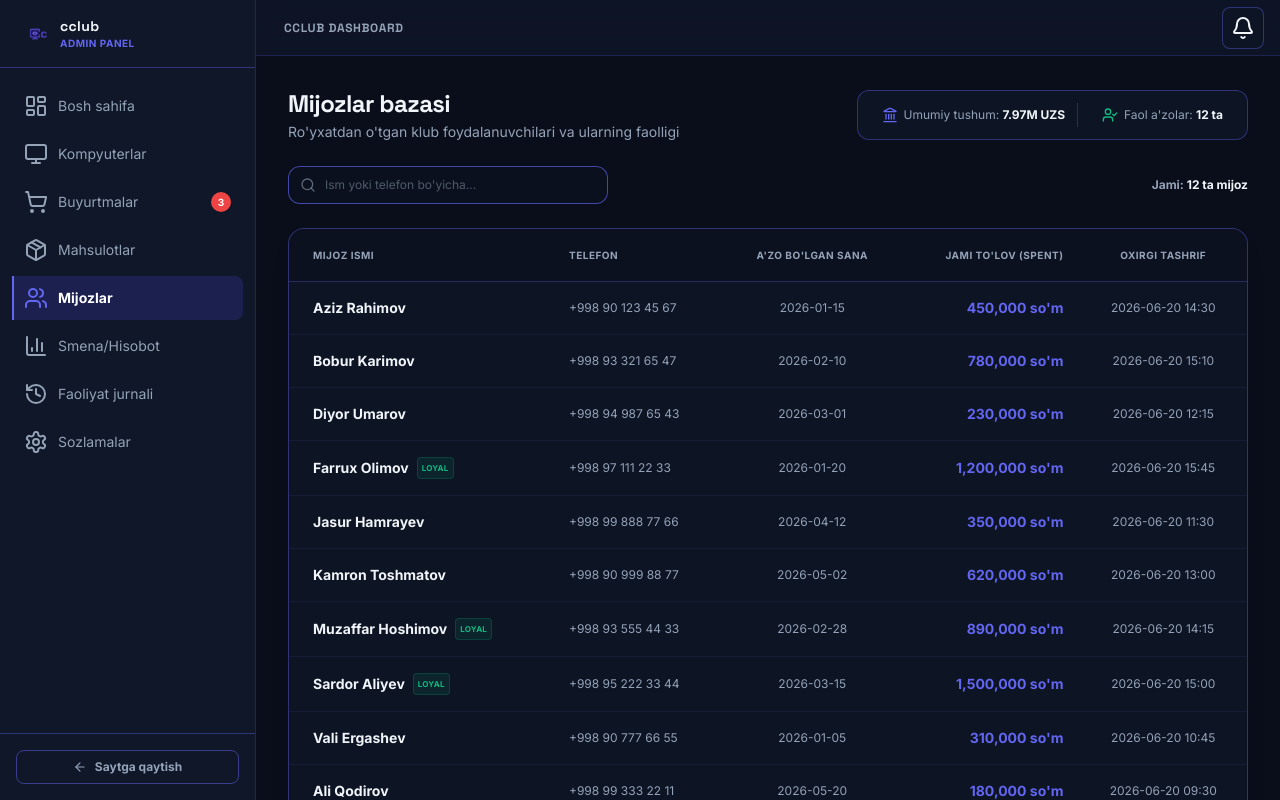
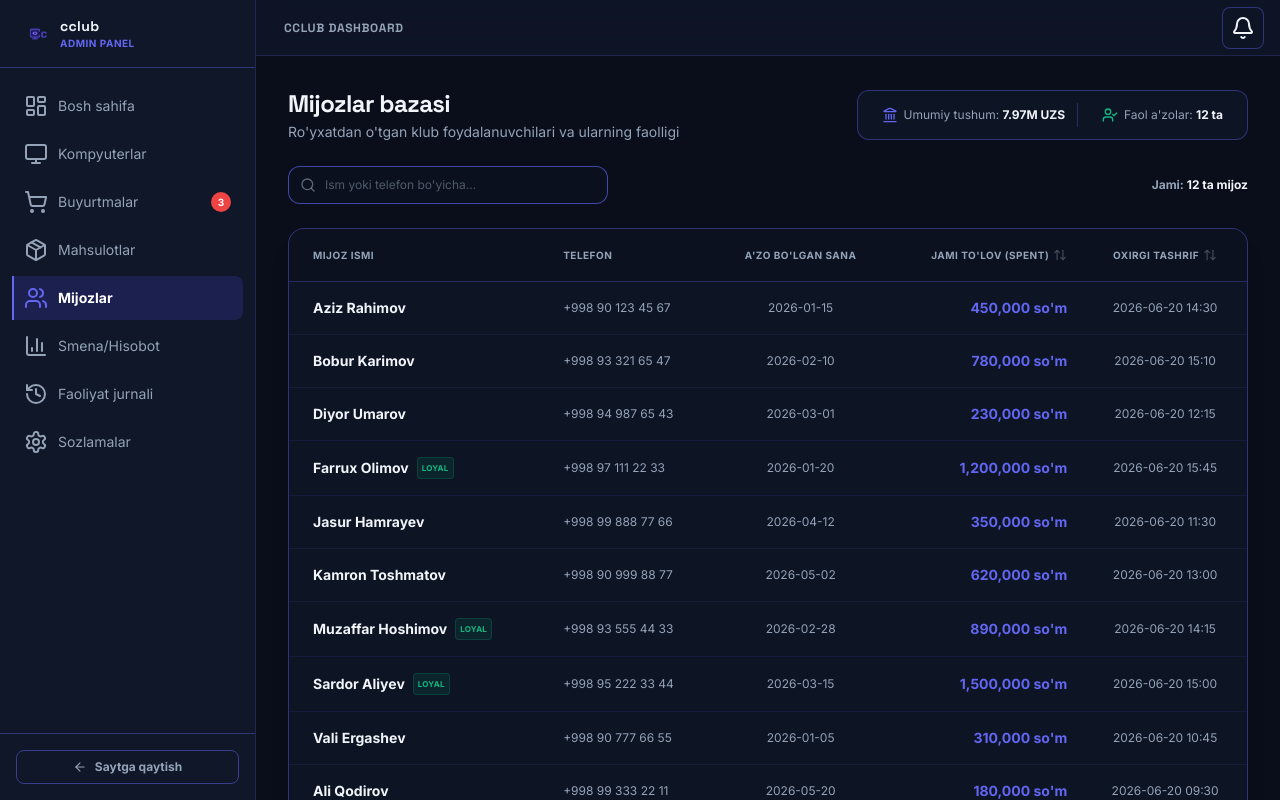
Before and after one commit to exline1/cclub, a Next.js app in the folder frontend/: page /admin/customers in a window 1280 px wide. Shown: the top 800 px of the page. Built offline with nearby package versions, Linux system fonts and the light colour scheme.

Commit message:
feat: implement customers, products and orders sorting

```diff
--- a/frontend/src/app/admin/customers/page.tsx
+++ b/frontend/src/app/admin/customers/page.tsx
@@ -1,9 +1,10 @@
 "use client";
 
 import React, { useState, useEffect } from "react";
-import { Users, Search, Landmark, UserCheck, HeartHandshake } from "lucide-react";
+import { Users, Search, Landmark, UserCheck, HeartHandshake, ArrowUpDown } from "lucide-react";
 import { MOCK_CUSTOMERS, Customer } from "@/lib/admin-mock-data";
 import CustomerDetailModal from "@/components/admin/customers/CustomerDetailModal";
+import { cn } from "@/lib/utils";
 
 export default function CustomersAdminPage() {
   const [customers, setCustomers] = useState<Customer[]>([]);
@@ -11,6 +12,18 @@ export default function CustomersAdminPage() {
   const [selectedCustomer, setSelectedCustomer] = useState<Customer | null>(null);
   const [isModalOpen, setIsModalOpen] = useState(false);
   const [isMounted, setIsMounted] = useState(false);
+
+  const [sortField, setSortField] = useState<"totalSpent" | "lastVisit" | null>(null);
+  const [sortOrder, setSortOrder] = useState<"asc" | "desc">("desc");
+
+  const handleSort = (field: "totalSpent" | "lastVisit") => {
+    if (sortField === field) {
+      setSortOrder(sortOrder === "asc" ? "desc" : "asc");
+    } else {
+      setSortField(field);
+      setSortOrder("desc");
+    }
+  };
 
   useEffect(() => {
     // Standard mock list
@@ -30,6 +43,19 @@ export default function CustomersAdminPage() {
       c.name.toLowerCase().includes(query) ||
       c.phone.replace(/[^0-9+]/g, "").includes(query.replace(/[^0-9+]/g, ""))
     );
+  });
+
+  const sortedCustomers = [...filteredCustomers].sort((a, b) => {
+    if (!sortField) return 0;
+    if (sortField === "totalSpent") {
+      return sortOrder === "asc" ? a.totalSpent - b.totalSpent : b.totalSpent - a.totalSpent;
+    }
+    if (sortField === "lastVisit") {
+      const dateA = new Date(a.lastVisit).getTime();
+      const dateB = new Date(b.lastVisit).getTime();
+      return sortOrder === "asc" ? dateA - dateB : dateB - dateA;
+    }
+    return 0;
   });
 
   // Calculate Registry Stats
@@ -101,16 +127,32 @@ export default function CustomersAdminPage() {
         <div className="overflow-x-auto">
           <table className="w-full text-left text-xs sm:text-sm whitespace-nowrap">
             <thead>
-              <tr className="border-b border-border-glass/30 bg-background-primary/40 text-text-secondary text-[10px] uppercase font-bold tracking-wider select-none">
+              <tr className="border-b border-border-glass/30 bg-background-primary/40 text-text-secondary text-[10px] uppercase font-bold tracking-wider select-none font-sans">
                 <th className="p-4 pl-6">Mijoz ismi</th>
                 <th className="p-4">Telefon</th>
                 <th className="p-4 text-center">A&apos;zo bo&apos;lgan sana</th>
-                <th className="p-4 text-right">Jami to&apos;lov (Spent)</th>
-                <th className="p-4 text-center">Oxirgi tashrif</th>
+                <th
+                  className="p-4 text-right cursor-pointer hover:text-text-primary transition-colors"
+                  onClick={() => handleSort("totalSpent")}
+                >
+                  <div className="flex items-center justify-end gap-1">
+                    Jami to&apos;lov (Spent)
+                    <ArrowUpDown className={cn("h-3.5 w-3.5", sortField === "totalSpent" ? "text-accent-glow" : "opacity-40")} />
+                  </div>
+                </th>
+                <th
+                  className="p-4 text-center cursor-pointer hover:text-text-primary transition-colors"
+                  onClick={() => handleSort("lastVisit")}
+                >
+                  <div className="flex items-center justify-center gap-1">
+                    Oxirgi tashrif
+                    <ArrowUpDown className={cn("h-3.5 w-3.5", sortField === "lastVisit" ? "text-accent-glow" : "opacity-40")} />
+                  </div>
+                </th>
               </tr>
             </thead>
             <tbody className="divide-y divide-border-glass/10">
-              {filteredCustomers.length === 0 ? (
+              {sortedCustomers.length === 0 ? (
                 <tr>
                   <td colSpan={5} className="p-10 text-center text-text-secondary/55">
                     <Users className="h-10 w-10 mx-auto mb-2 opacity-50 stroke-1" />
@@ -119,7 +161,7 @@ export default function CustomersAdminPage() {
                   </td>
                 </tr>
               ) : (
-                filteredCustomers.map((customer) => {
+                sortedCustomers.map((customer) => {
                   const { id, name, phone, joinedAt, totalSpent, lastVisit } = customer;
                   const isLoyal = totalSpent >= 800000;
 
--- a/frontend/src/app/admin/orders/page.tsx
+++ b/frontend/src/app/admin/orders/page.tsx
@@ -27,6 +27,7 @@ const VALID_PC_NUMBERS = [
 
 export default function OrdersAdminPage() {
   const [orders, setOrders] = useState<Order[]>([]);
+  const [sortOrder, setSortOrder] = useState<"newest" | "oldest">("newest");
   const [isMounted, setIsMounted] = useState(false);
 
   // 1. Initial State Load
@@ -187,10 +188,17 @@ export default function OrdersAdminPage() {
     window.dispatchEvent(new Event("cclub_notifications_updated"));
   };
 
+  // Sort orders before grouping
+  const sortedOrders = [...orders].sort((a, b) => {
+    const timeA = new Date(a.createdAt).getTime();
+    const timeB = new Date(b.createdAt).getTime();
+    return sortOrder === "newest" ? timeB - timeA : timeA - timeB;
+  });
+
   // Group columns
-  const pendingOrders = orders.filter((o) => o.status === "pending");
-  const preparingOrders = orders.filter((o) => o.status === "preparing");
-  const deliveredOrders = orders.filter((o) => o.status === "delivered");
+  const pendingOrders = sortedOrders.filter((o) => o.status === "pending");
+  const preparingOrders = sortedOrders.filter((o) => o.status === "preparing");
+  const deliveredOrders = sortedOrders.filter((o) => o.status === "delivered");
 
   if (!isMounted) {
     return (
@@ -216,6 +224,17 @@ export default function OrdersAdminPage() {
           </p>
         </div>
 
+        {/* Actions bar */}
+        <div className="flex items-center gap-3">
+          {/* Sort order toggle */}
+          <button
+            type="button"
+            onClick={() => setSortOrder(sortOrder === "newest" ? "oldest" : "newest")}
+            className="flex items-center justify-center gap-1.5 px-4 py-2.5 rounded-xl border border-border-glass bg-background-primary/40 text-text-primary text-xs font-bold transition-all duration-200 hover:border-accent-glow hover:bg-accent-glow/5 active:scale-95"
+          >
+            Saralash: {sortOrder === "newest" ? "Eng yangi" : "Eng eski"}
+          </button>
+
           {/* Simulation trigger */}
           <button
             type="button"
@@ -225,6 +244,7 @@ export default function OrdersAdminPage() {
             <Sparkles className="h-4 w-4 shrink-0" />
             Test: yangi buyurtma yuborish
           </button>
+        </div>
       </div>
 
       {/* Kanban Layout columns grid */}
--- a/frontend/src/components/admin/products/ProductTable.tsx
+++ b/frontend/src/components/admin/products/ProductTable.tsx
@@ -1,7 +1,7 @@
 "use client";
 
-import React from "react";
-import { Edit2, Trash2, AlertTriangle, Coffee } from "lucide-react";
+import React, { useState } from "react";
+import { Edit2, Trash2, AlertTriangle, Coffee, ArrowUpDown } from "lucide-react";
 import { Product } from "@/lib/admin-mock-data";
 import { cn } from "@/lib/utils";
 
@@ -16,6 +16,28 @@ export default function ProductTable({
   onEdit,
   onDelete,
 }: ProductTableProps) {
+  const [sortField, setSortField] = useState<"price" | "stock" | null>(null);
+  const [sortOrder, setSortOrder] = useState<"asc" | "desc">("desc");
+
+  const handleSort = (field: "price" | "stock") => {
+    if (sortField === field) {
+      setSortOrder(sortOrder === "asc" ? "desc" : "asc");
+    } else {
+      setSortField(field);
+      setSortOrder("desc");
+    }
+  };
+
+  const sortedProducts = [...products].sort((a, b) => {
+    if (!sortField) return 0;
+    if (sortField === "price") {
+      return sortOrder === "asc" ? a.price - b.price : b.price - a.price;
+    }
+    if (sortField === "stock") {
+      return sortOrder === "asc" ? a.stock - b.stock : b.stock - a.stock;
+    }
+    return 0;
+  });
   // Translate category key to Uzbek labels
   const getCategoryLabel = (category: Product["category"]) => {
     switch (category) {
@@ -51,14 +73,30 @@ export default function ProductTable({
             <tr className="border-b border-border-glass/30 bg-background-primary/40 text-text-secondary text-[10px] uppercase font-bold tracking-wider select-none">
               <th className="p-4 pl-6">Mahsulot</th>
               <th className="p-4">Kategoriya</th>
-              <th className="p-4 text-right">Narxi</th>
-              <th className="p-4 text-center">Qoldiq (Stock)</th>
+              <th
+                className="p-4 text-right cursor-pointer hover:text-text-primary transition-colors"
+                onClick={() => handleSort("price")}
+              >
+                <div className="flex items-center justify-end gap-1">
+                  Narxi
+                  <ArrowUpDown className={cn("h-3.5 w-3.5", sortField === "price" ? "text-accent-glow" : "opacity-40")} />
+                </div>
+              </th>
+              <th
+                className="p-4 text-center cursor-pointer hover:text-text-primary transition-colors"
+                onClick={() => handleSort("stock")}
+              >
+                <div className="flex items-center justify-center gap-1">
+                  Qoldiq (Stock)
+                  <ArrowUpDown className={cn("h-3.5 w-3.5", sortField === "stock" ? "text-accent-glow" : "opacity-40")} />
+                </div>
+              </th>
               <th className="p-4 text-center">Holati</th>
               <th className="p-4 pr-6 text-center">Amallar</th>
             </tr>
           </thead>
           <tbody className="divide-y divide-border-glass/10">
-            {products.length === 0 ? (
+            {sortedProducts.length === 0 ? (
               <tr>
                 <td colSpan={6} className="p-10 text-center text-text-secondary/55">
                   <Coffee className="h-10 w-10 mx-auto mb-2 opacity-50 stroke-1" />
@@ -67,7 +105,7 @@ export default function ProductTable({
                 </td>
               </tr>
             ) : (
-              products.map((product) => {
+              sortedProducts.map((product) => {
                 const { id, name, category, price, stock, imageUrl } = product;
                 const isOutOfStock = stock === 0;
                 const isLowStock = stock > 0 && stock < 5;
```
Lines whose indentation alone changed are shown as unchanged.
